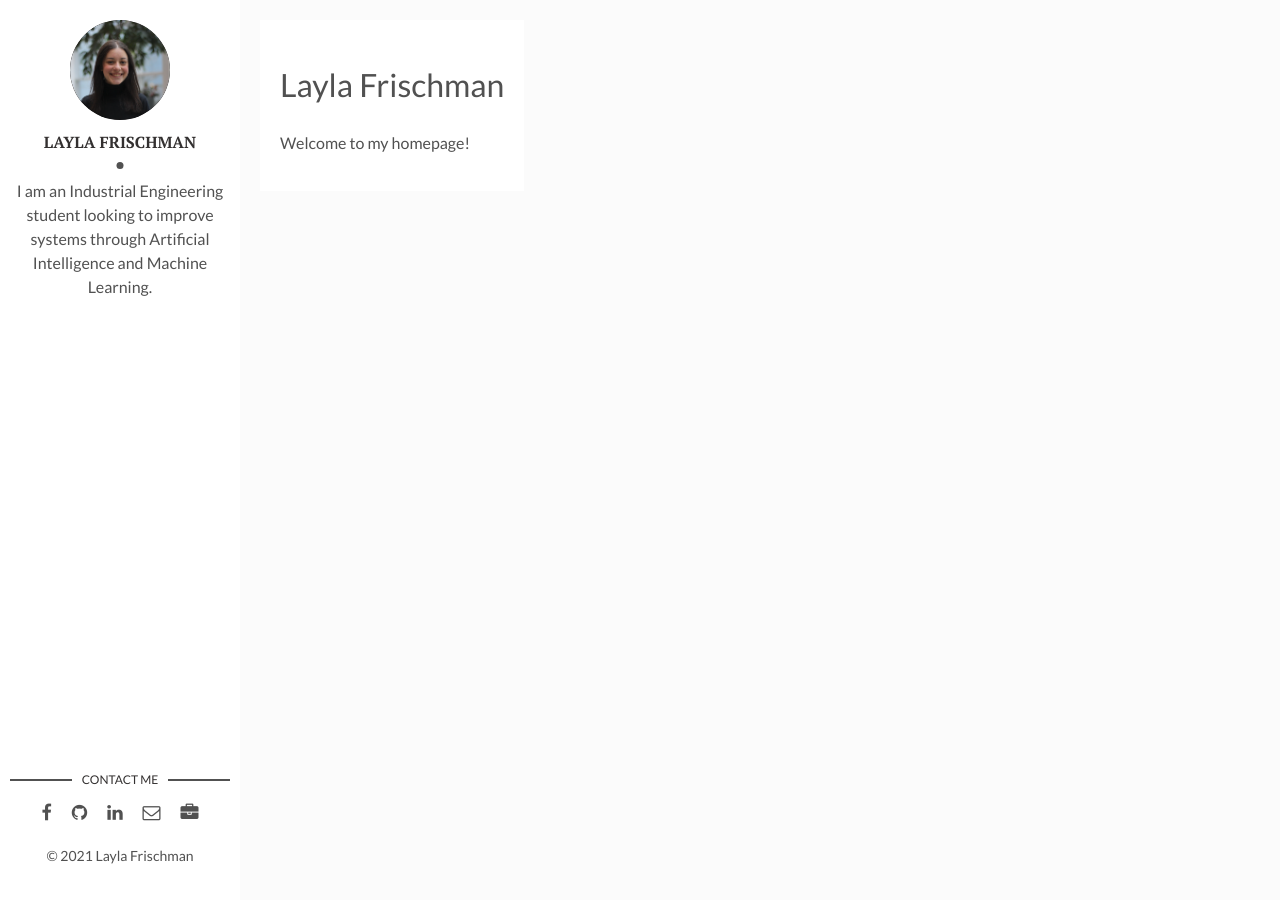
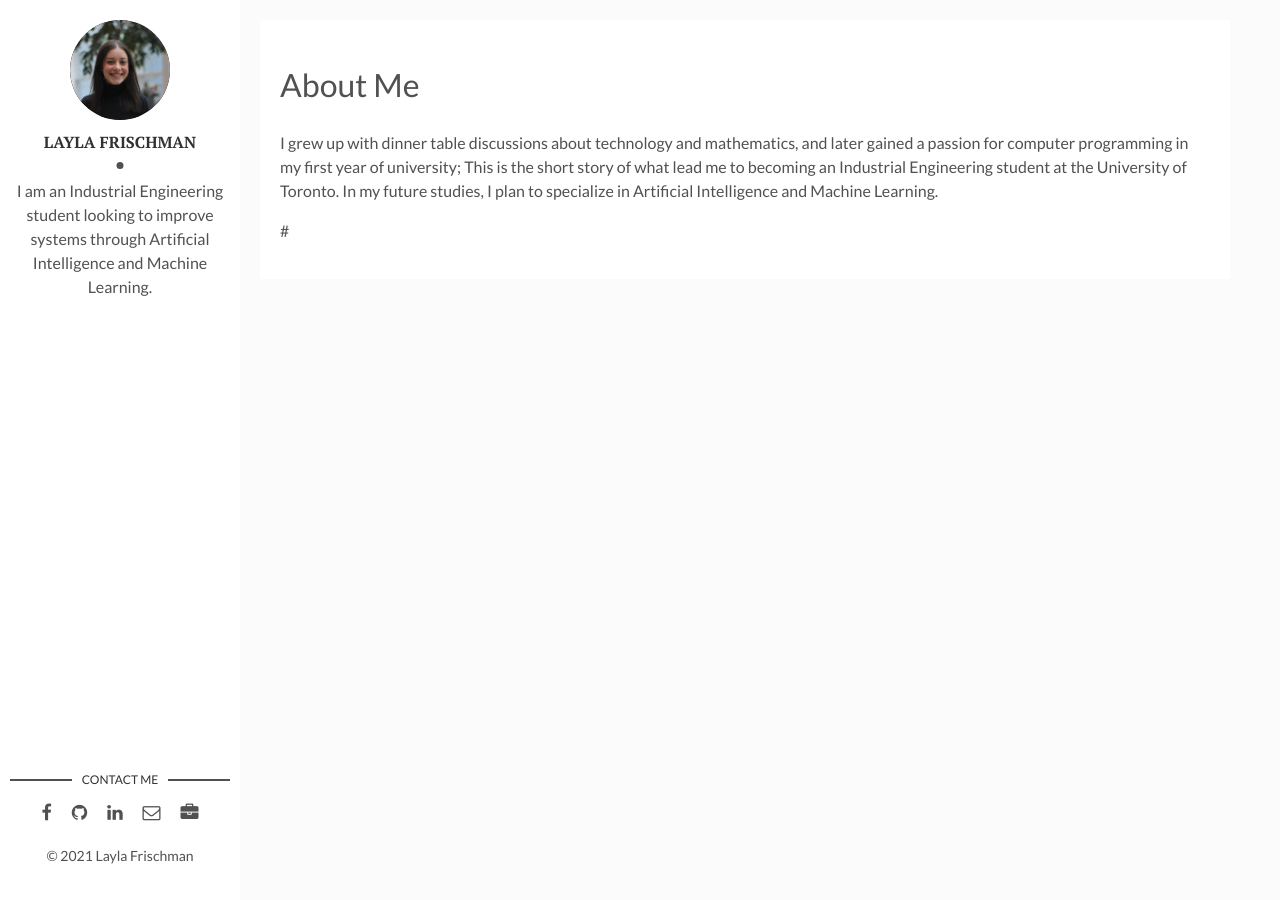
Before and after one commit to laylafrischman/laylafrischman.github.io, a Jekyll site: the page built from index.md, in a window 1280 px wide. Built offline with Jekyll 4.4.1, drawn with Linux system fonts in a browser that asks for light colours.

Commit message:
Updated About Me

```diff
--- a/index.md
+++ b/index.md
@@ -3,6 +3,9 @@ layout: home
 title: Homepage
 ---
 
-# Layla Frischman
+# About Me
 
-Welcome to my homepage!
+I grew up with dinner table discussions about technology and mathematics, and later gained a passion for computer programming in my first year of university; This is the short story of what lead me to becoming an Industrial Engineering student at the University of Toronto. In my future studies, I plan to specialize in Artificial Intelligence and Machine Learning.
+
+
+#
```
